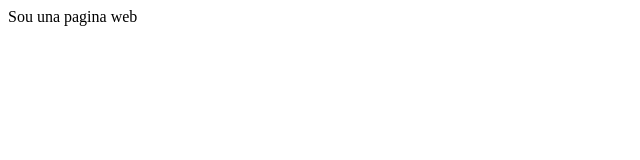
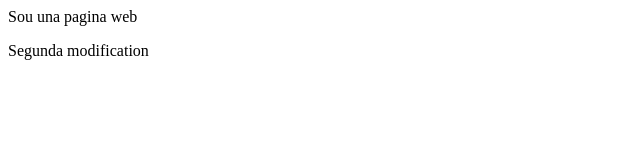
Before and after one commit to msd00029/pagina-web-cd, a plain HTML site: page index.html in a window 1280 px wide. Shown: the whole page, without its empty margins (0-640 px from the left). Drawn offline with Linux system fonts and the light colour scheme.

Commit message:
Segunda modification
Segunda modification

```diff
--- a/index.html
+++ b/index.html
@@ -1 +1,2 @@
 <p>Sou una pagina web</p>
+<p>Segunda modification</p>
```
